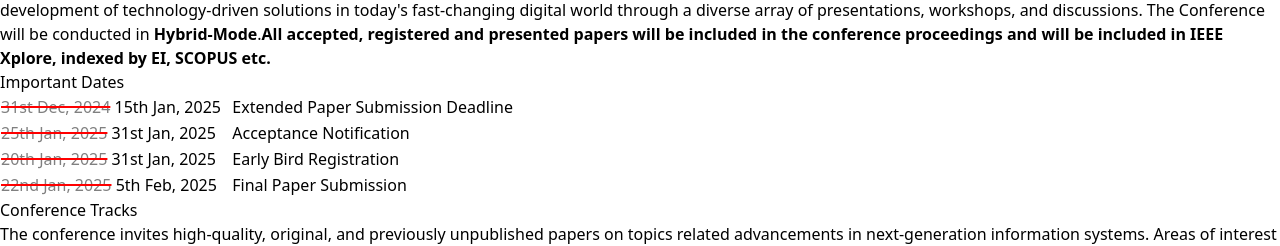
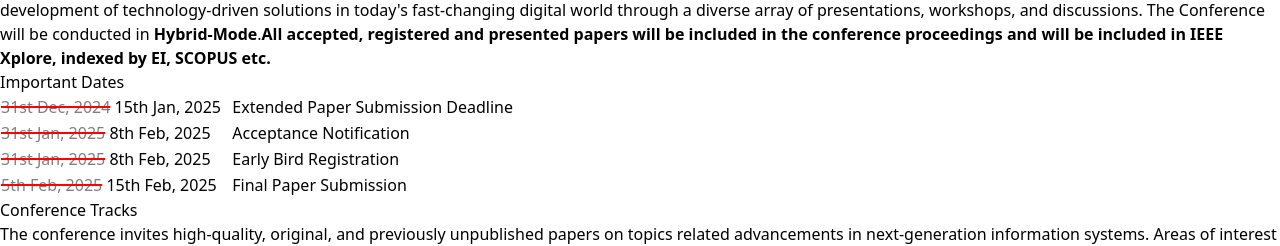
Before and after one commit to iharshyadav/NGISE, a React (Vite) app: page /callforpaper in a window 1280 px wide. Shown: the part 1060-1306 px from the top of the page. Built offline with nearby package versions, Linux system fonts and the light colour scheme; no server answers.

Commit message:
Update CallForPaper.jsx

```diff
--- a/src/pages/CallForPaper.jsx
+++ b/src/pages/CallForPaper.jsx
@@ -11,18 +11,18 @@
       value: "Extended Paper Submission Deadline",
     },
     {
-      oldDate: "25th Jan, 2025",
-      newDate: "31st Jan, 2025",
+      oldDate: "31st Jan, 2025",
+      newDate: "8th Feb, 2025",
       value: "Acceptance Notification",
     },
     {
-      oldDate: "20th Jan, 2025",
-      newDate: "31st Jan, 2025",
+      oldDate: "31st Jan, 2025",
+      newDate: "8th Feb, 2025",
       value: "Early Bird Registration",
     },
     {
-      oldDate: "22nd Jan, 2025",
-      newDate: "5th Feb, 2025",
+      oldDate: "5th Feb, 2025",
+      newDate: "15th Feb, 2025",
       value: "Final Paper Submission",
     },
   ];
```
